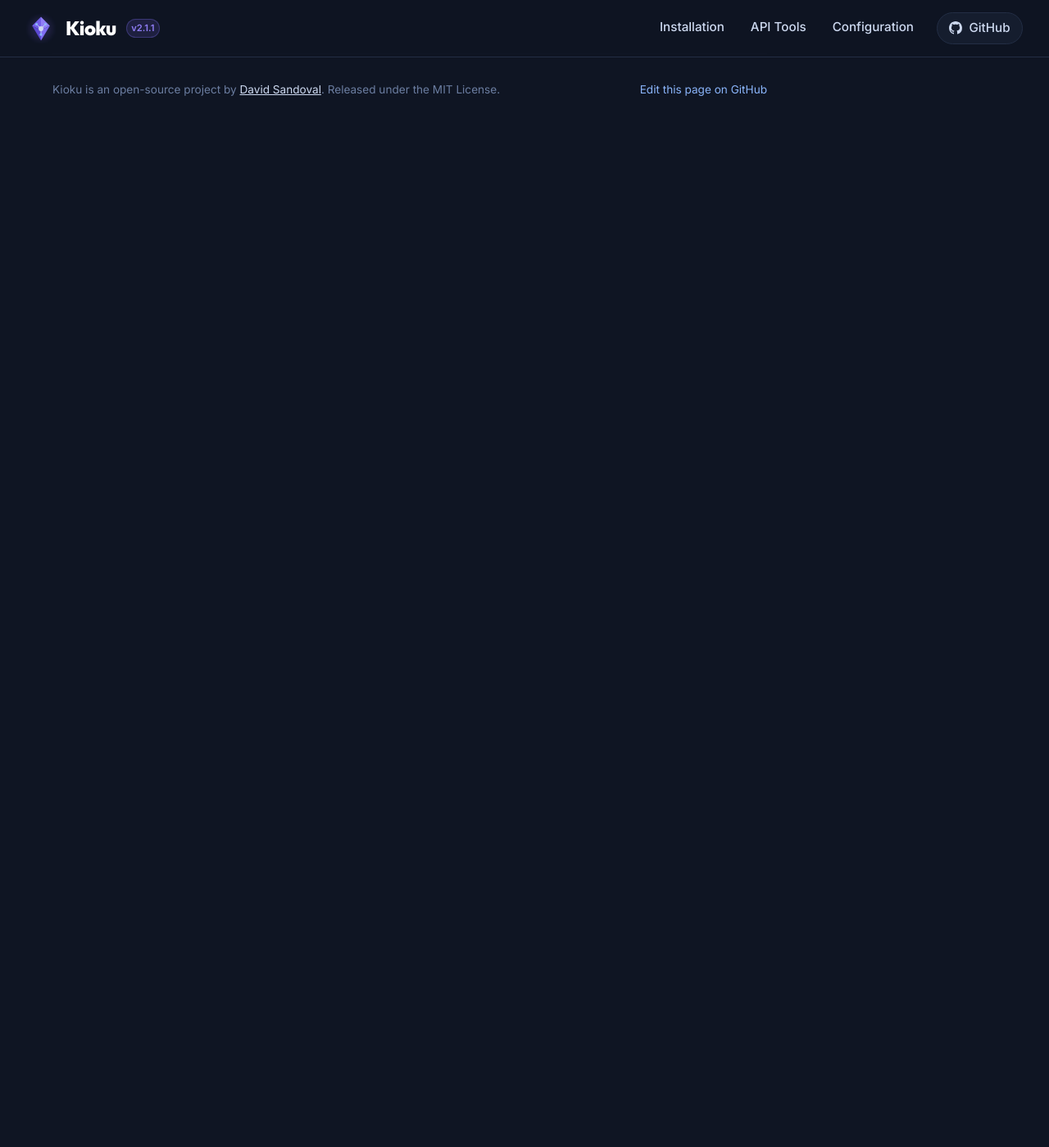
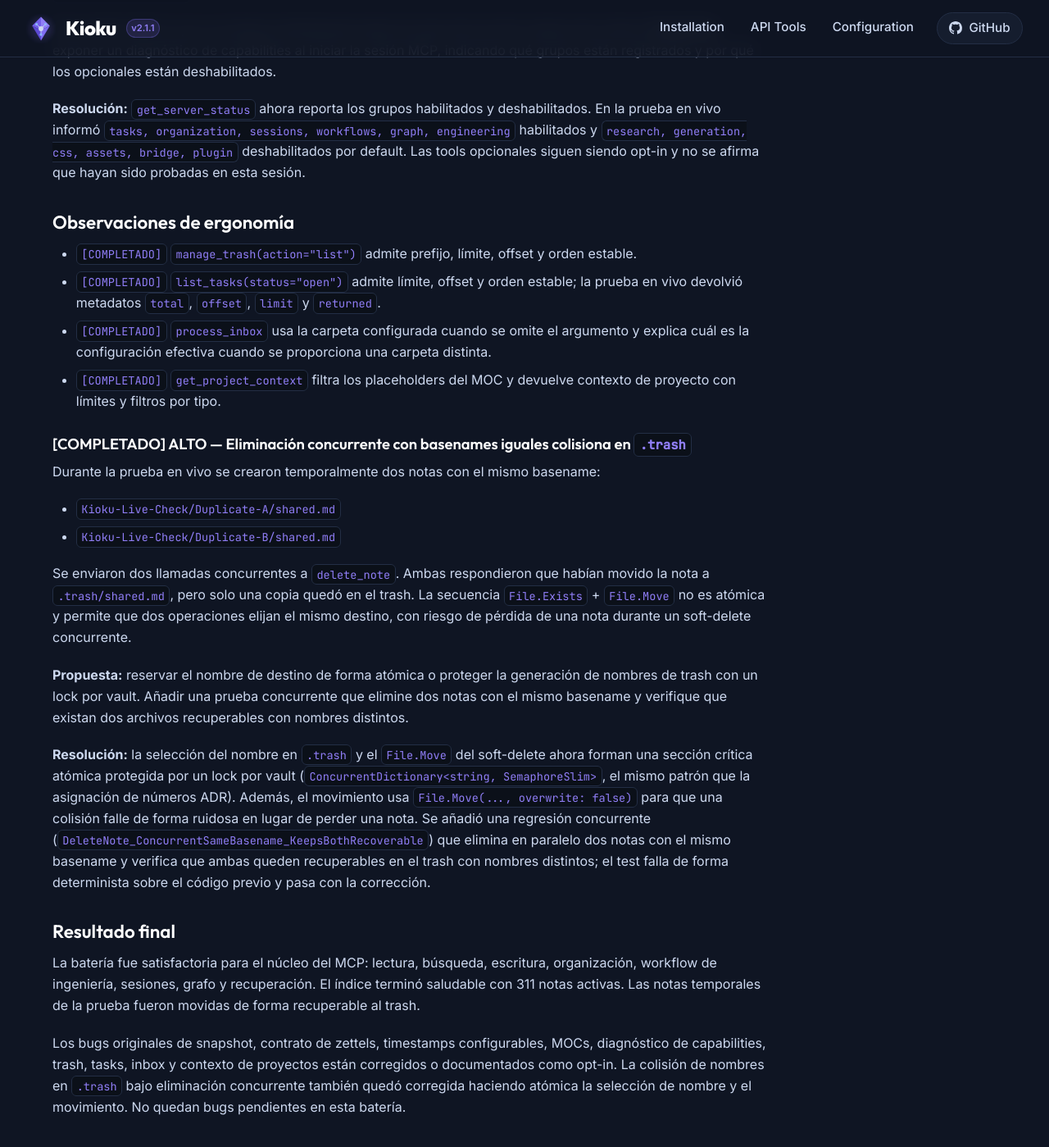
Before and after one commit to sandovaldavid/kioku, a Jekyll site: the page built from docs/proposals/obsidian-vault-integration.md, in a window 1280 px wide and 1400 px high, scrolled down 2063 px. Shown: the whole window at 82% size. Built offline with Jekyll 4.4.1, drawn with Linux system fonts in a browser that asks for light colours; our own code applies the rules of GitHub Pages for plain Markdown files; before the commit the page ends 2251 px from its top, so only the background shows below that; some of the changed text lies outside the part shown.

Commit message:
fix(server): make trash name allocation atomic under concurrent delete_note (#241)
Two concurrent delete_note calls for notes sharing a basename could both
select the same .trash destination between the File.Exists check and the
File.Move, so the second move overwrote (or failed on) the first, losing a
recoverable note during a soft delete.

Serialize the trash name-selection and move into one critical section under a
per-vault lock (ConcurrentDictionary<string, SemaphoreSlim>, matching the ADR
number-allocation pattern), and move with overwrite: false so a collision fails
loudly instead of clobbering. Adds a concurrent regression test that deletes two
same-basename notes in parallel and asserts both remain recoverable.

Resolves the last pending finding in docs/proposals/obsidian-vault-integration.md.

```diff
--- a/docs/proposals/obsidian-vault-integration.md
+++ b/docs/proposals/obsidian-vault-integration.md
@@ -1,4 +1,9 @@
-#### ALTO — `get_vault_snapshot` falla sin diagnóstico
+## Estado de seguimiento
+
+Revisión en vivo realizada el 2026-07-15 contra `Cortex-L7-Test-vault` con la build instalada
+desde `develop`. Los estados `[COMPLETADO]` reflejan correcciones implementadas y verificadas.
+
+#### [COMPLETADO] ALTO — `get_vault_snapshot` falla sin diagnóstico
 
 La herramienta respondió exactamente:
 
@@ -13,7 +18,11 @@ un error de serialización, una consulta defectuosa o un problema del índice.
 **Propuesta:** devolver un error estructurado con `code`, mensaje de causa y etapa fallida; añadir
 un test de integración sobre un vault con notas, links, tags y componentes desconectados.
 
-#### ALTO — `create_note(kind="zettel")` no conserva el título solicitado
+**Resolución:** el snapshot ya no falla con el error genérico. La llamada MCP respondió
+`[ok] Vault snapshot — 311 notes` en vivo, y el manejo de resolución de notas evita colisiones por
+basename. Se añadieron regresiones para el grafo y el snapshot.
+
+#### [COMPLETADO] ALTO — `create_note(kind="zettel")` no conserva el título solicitado
 
 Solicité `kioku-live-test-zettel-20260715`, pero la herramienta creó:
 `2026-07-15-09-53-56.md` y solo dejó el título solicitado en el contenido/frontmatter auxiliar.
@@ -25,7 +34,10 @@ y solo aceptó el ID de timestamp.
 resoluble y devolver siempre `path`, `title` e `id` como campos separados. La creación debería
 evitar que el contrato de `name` parezca ser el nombre de archivo.
 
-#### MEDIO — Las escrituras no mantienen `updated`
+**Resolución:** el zettel conserva el título como alias y la respuesta devuelve `path`, `id`,
+`title` y `link`. La prueba en vivo resolvió correctamente el zettel usando el título solicitado.
+
+#### [COMPLETADO CON CONFIGURACIÓN] MEDIO — Las escrituras no mantienen `updated`
 
 La nota normal creada llevaba `date`, pero no `updated`. Después de `edit_note`,
 `update_frontmatter` y `move_note`, la metadata continuó sin `updated`. Esto confirma en vivo la
@@ -35,7 +47,12 @@ incompleto hasta que Linter/Obsidian vuelve a guardar la nota.
 **Propuesta:** aplicar la propuesta 1: emitir `updated` al crear y actualizarlo en toda operación
 mutante, configurable para vaults que no lo requieran.
 
-#### MEDIO — MOCs generados pueden quedar obsoletos tras mutaciones
+**Resolución:** las operaciones mutantes mantienen `updated` cuando
+`frontmatter.maintain_updated: true` está configurado. El default sigue siendo `false` para no
+competir con Obsidian Linter; en el vault de prueba `updated: null` fue por tanto el resultado
+esperado. Hay cobertura unitaria para ambos modos.
+
+#### [COMPLETADO CON CONFIGURACIÓN] MEDIO — MOCs generados pueden quedar obsoletos tras mutaciones
 
 El MOC de la carpeta de prueba conservó el tag anterior de una nota después de que
 `update_frontmatter` lo cambiara. El movimiento sí actualizó wikilinks, pero no regeneró el
@@ -45,7 +62,12 @@ contenido derivado del MOC.
 `update_frontmatter`, `move_note` y `delete_note`. Si se elige regeneración automática, debe
 evitar sobrescribir contenido manual fuera de la sección administrada.
 
-#### MEDIO — Herramientas opcionales no están expuestas en esta sesión
+**Resolución:** los MOCs y folder-readmes incluyen marcadores de secciones administradas y
+metadatos de procedencia. El refresh automático se habilita con
+`generated_indexes.refresh: on_mutation`; el default es manual y los índices legacy sin marcadores
+no se sobrescriben. La creación de un MOC en vivo produjo correctamente la sección administrada.
+
+#### [COMPLETADO] MEDIO — Herramientas opcionales no están expuestas en esta sesión
 
 Aunque el vault está configurado y el estado del servidor es saludable, este agente no recibió
 las herramientas de research, bridge, plugin, assets, generation y CSS. No fue posible probar:
@@ -59,21 +81,53 @@ Esto impide afirmar que se probaron literalmente todas las tools del servidor de
 **Propuesta:** exponer un diagnóstico de capabilities al iniciar la sesión MCP, indicando qué
 grupos están registrados y por qué los opcionales están deshabilitados.
 
+**Resolución:** `get_server_status` ahora reporta los grupos habilitados y deshabilitados. En la
+prueba en vivo informó `tasks, organization, sessions, workflows, graph, engineering` habilitados
+y `research, generation, css, assets, bridge, plugin` deshabilitados por default. Las tools
+opcionales siguen siendo opt-in y no se afirma que hayan sido probadas en esta sesión.
+
 ### Observaciones de ergonomía
 
-- `manage_trash(action="list")` devuelve las 178 notas históricas completas en cada llamada; un
-  filtro por fecha, prefijo o límite reduciría ruido y coste de contexto.
-- `list_tasks(status="open")` sobre todo el vault produce una salida muy grande. El filtro por
-  carpeta funciona, pero convendría que el límite/paginación fuera más visible en el contrato.
-- `process_inbox` respondió correctamente que `Inbox` no existe. El mensaje es claro, pero podría
-  devolver la carpeta configurada efectiva para que el agente no tenga que adivinarla.
-- `get_project_context` todavía incluye placeholders del MOC (`About`, `Key links`). Filtrarlos
-  o marcarlos como pendientes reduciría ruido en handoffs.
+- `[COMPLETADO]` `manage_trash(action="list")` admite prefijo, límite, offset y orden estable.
+- `[COMPLETADO]` `list_tasks(status="open")` admite límite, offset y orden estable; la prueba en
+  vivo devolvió metadatos `total`, `offset`, `limit` y `returned`.
+- `[COMPLETADO]` `process_inbox` usa la carpeta configurada cuando se omite el argumento y explica
+  cuál es la configuración efectiva cuando se proporciona una carpeta distinta.
+- `[COMPLETADO]` `get_project_context` filtra los placeholders del MOC y devuelve contexto de
+  proyecto con límites y filtros por tipo.
+
+#### [COMPLETADO] ALTO — Eliminación concurrente con basenames iguales colisiona en `.trash`
+
+Durante la prueba en vivo se crearon temporalmente dos notas con el mismo basename:
+
+- `Kioku-Live-Check/Duplicate-A/shared.md`
+- `Kioku-Live-Check/Duplicate-B/shared.md`
+
+Se enviaron dos llamadas concurrentes a `delete_note`. Ambas respondieron que habían movido la
+nota a `.trash/shared.md`, pero solo una copia quedó en el trash. La secuencia
+`File.Exists` + `File.Move` no es atómica y permite que dos operaciones elijan el mismo destino,
+con riesgo de pérdida de una nota durante un soft-delete concurrente.
+
+**Propuesta:** reservar el nombre de destino de forma atómica o proteger la generación de nombres
+de trash con un lock por vault. Añadir una prueba concurrente que elimine dos notas con el mismo
+basename y verifique que existan dos archivos recuperables con nombres distintos.
+
+**Resolución:** la selección del nombre en `.trash` y el `File.Move` del soft-delete ahora forman
+una sección crítica atómica protegida por un lock por vault
+(`ConcurrentDictionary<string, SemaphoreSlim>`, el mismo patrón que la asignación de números ADR).
+Además, el movimiento usa `File.Move(..., overwrite: false)` para que una colisión falle de forma
+ruidosa en lugar de perder una nota. Se añadió una regresión concurrente
+(`DeleteNote_ConcurrentSameBasename_KeepsBothRecoverable`) que elimina en paralelo dos notas con el
+mismo basename y verifica que ambas queden recuperables en el trash con nombres distintos; el test
+falla de forma determinista sobre el código previo y pasa con la corrección.
 
 ### Resultado final
 
 La batería fue satisfactoria para el núcleo del MCP: lectura, búsqueda, escritura, organización,
-workflow de ingeniería, sesiones y recuperación. El vault quedó limpio y el índice saludable.
-Los siguientes fixes tienen prioridad práctica: diagnosticar `get_vault_snapshot`, hacer explícito
-el contrato de filenames zettel y mantener `updated`; después conviene resolver la exposición de
-capabilities opcionales para que una prueba de "todas las tools" sea realmente completa.
+workflow de ingeniería, sesiones, grafo y recuperación. El índice terminó saludable con 311 notas
+activas. Las notas temporales de la prueba fueron movidas de forma recuperable al trash.
+
+Los bugs originales de snapshot, contrato de zettels, timestamps configurables, MOCs, diagnóstico
+de capabilities, trash, tasks, inbox y contexto de proyectos están corregidos o documentados como
+opt-in. La colisión de nombres en `.trash` bajo eliminación concurrente también quedó corregida
+haciendo atómica la selección de nombre y el movimiento. No quedan bugs pendientes en esta batería.
```
Also changed, not shown: 2 other files.
